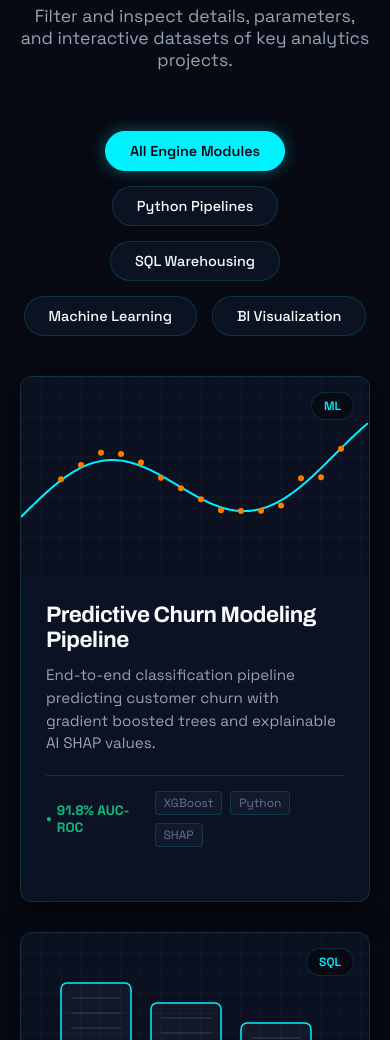
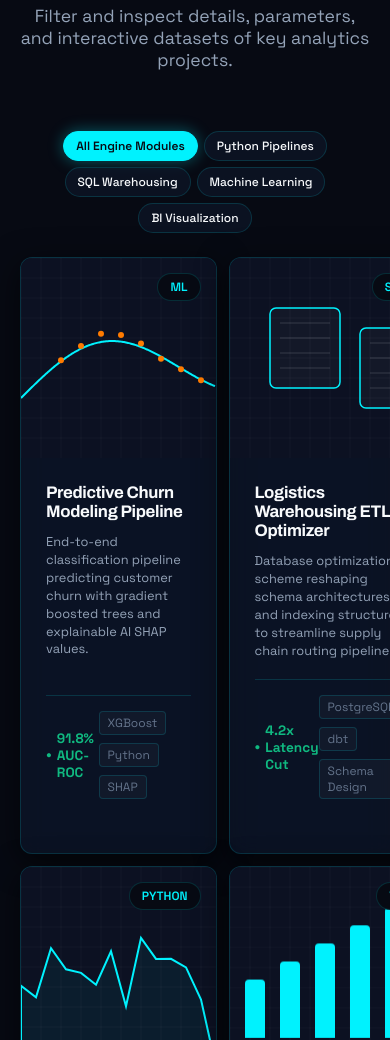
Before and after one commit to m19209/data-analysis-portfolio, a plain HTML site: page index.html in a window 390 px wide. Shown: the part 960-2000 px from the top of the page. Drawn offline with Linux system fonts and the light colour scheme.

Commit message:
style: optimize mobile responsive layout for 2 items per row and filter buttons

```diff
--- a/index.css
+++ b/index.css
@@ -1100,6 +1100,8 @@ footer {
   .hamburger-btn { display: flex; }
   .mobile-nav { display: flex; }
   .about-container { grid-template-columns: 1fr; }
+  .project-grid { grid-template-columns: repeat(2, 1fr); gap: 16px; }
+  .portfolio-filters { gap: 10px; }
   .hero-content h1 { font-size: 2.5rem; }
   section { padding: 80px 20px; }
   .modal-content { padding: 25px 20px; }
@@ -1107,8 +1109,14 @@ footer {
 
 @media (max-width: 480px) {
   .skills-grid { grid-template-columns: 1fr; }
-  .project-grid { grid-template-columns: 1fr; }
+  .project-grid { grid-template-columns: repeat(2, 1fr) !important; gap: 12px; }
+  .project-card { min-height: auto; }
+  .project-card h3 { font-size: 1.05rem; }
+  .project-card p { font-size: 0.8rem; line-height: 1.4; }
+  .project-tags span { font-size: 0.65rem; padding: 2px 6px; }
   .hero-content h1 { font-size: 2rem; }
   .hero-content p { font-size: 1rem; }
   .section-header h2 { font-size: 1.8rem; }
+  .portfolio-filters { gap: 6px; margin-bottom: 24px; }
+  .filter-btn { padding: 6px 12px; font-size: 0.75rem; }
 }
```
